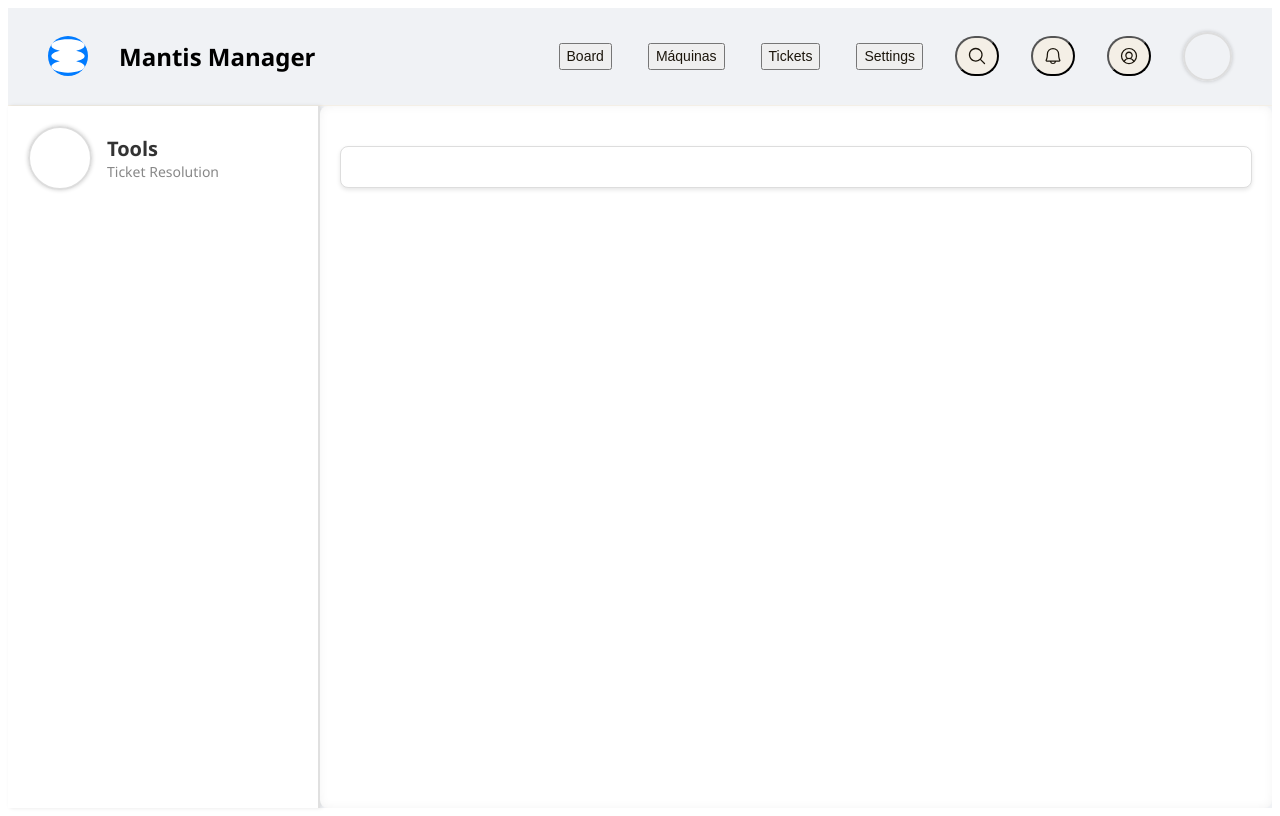
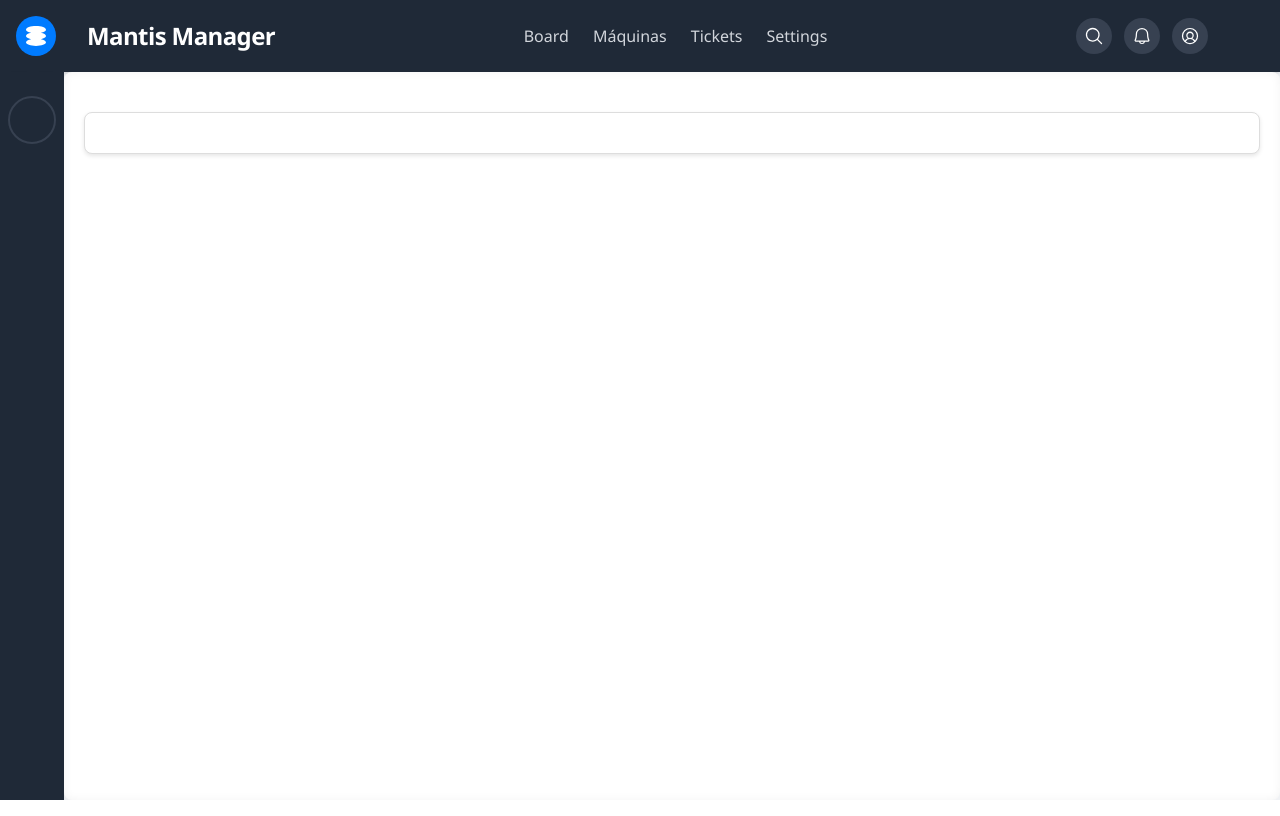
Before and after one commit to jmartinezgr/Mantis-Manager, a React (Vite) app in the folder client/Electron-interface/: page / in a window 1280 px wide. Built offline with nearby package versions, Linux system fonts and the light colour scheme.

Commit message:
feat: añadí Tailwind CSS y estilicé algunos componentes

```diff
--- a/client/Electron-interface/package.json
+++ b/client/Electron-interface/package.json
@@ -20,9 +20,13 @@
   "dependencies": {
     "@electron-toolkit/preload": "^3.0.1",
     "@electron-toolkit/utils": "^3.0.0",
+    "autoprefixer": "^10.4.20",
     "electron-updater": "^6.1.7",
+    "postcss": "^8.4.45",
     "react-beautiful-dnd": "^13.1.1",
-    "react-table": "^7.8.0"
+    "react-icons": "^5.3.0",
+    "react-table": "^7.8.0",
+    "tailwindcss": "^3.4.10"
   },
   "devDependencies": {
     "@electron-toolkit/eslint-config": "^1.0.2",
--- /dev/null
+++ b/client/Electron-interface/postcss.config.js
@@ -0,0 +1,6 @@
+module.exports = {
+  plugins: [
+    require('tailwindcss'),
+    require('autoprefixer'),
+  ],
+};
--- a/client/Electron-interface/src/renderer/src/components/Layout/Layout.css
+++ b/client/Electron-interface/src/renderer/src/components/Layout/Layout.css
@@ -1,4 +1,8 @@
 /* App.css */
+@tailwind base;
+@tailwind components;
+@tailwind utilities;
+
 .app-container {
   display: flex;
   flex-direction: column;
--- a/client/Electron-interface/src/renderer/src/components/Layout/SideBar.jsx
+++ b/client/Electron-interface/src/renderer/src/components/Layout/SideBar.jsx
@@ -1,28 +1,44 @@
 import React from 'react';
-import './Layout.css';
 import SidebarTickets from '../TicketsContent/SidebarTickets';
 
+const Sidebar = ({ activeTab }) => {
+  return (
+    <aside className="w-16 bg-gray-800 text-gray-100 shadow-lg flex flex-col items-center py-6">
+      <div
+        className="w-12 h-12 bg-cover bg-center rounded-full border-2 border-gray-700 mb-4"
+        style={{ backgroundImage: 'url("https://cdn.usegalileo.ai/sdxl10/a114458c-9a52-45d0-9740-8dc760b86b4e.png")' }}
+      ></div>
+      <nav>
+        <ul className="space-y-4">
+          {activeTab === 'board' && (
+            <li className={`flex items-center justify-center w-10 h-10 rounded-full ${activeTab === 'board' ? 'bg-gray-800 text-blue-400' : 'bg-gray-700 text-gray-400'} hover:bg-gray-600`}>
+              <span className="text-lg font-semibold">B</span>
+            </li>
+          )}
+          {activeTab === 'maquinas' && (
+            <li className={`flex items-center justify-center w-10 h-10 rounded-full ${activeTab === 'maquinas' ? 'bg-gray-800 text-green-400' : 'bg-gray-700 text-gray-400'} hover:bg-gray-600`}>
+              <span className="text-lg font-semibold">M</span>
+            </li>
+          )}
+          {activeTab === 'tickets' && (
+            <div>
+            <li className={`flex items-center justify-center w-10 h-10 rounded-full ${activeTab === 'tickets' ? 'bg-gray-800 text-yellow-400' : 'bg-gray-700 text-gray-400'} hover:bg-gray-600`}>
 
-const Sidebar = ({activeTab}) => {
-  return (
-    <aside className="sidebar">
-      <div className="sidebar-header">
-        <div className="sidebar-header-info">
-          <div className="sidebar-header-icon" style={{ backgroundImage: 'url("https://cdn.usegalileo.ai/sdxl10/a114458c-9a52-45d0-9740-8dc760b86b4e.png")' }}></div>
-          <div className="sidebar-header-text">
-            <h1>Tools</h1>
-            <p>Ticket Resolution</p>
-          </div>
-        </div>
-      </div>
-      <div className="sidebar-content">
-        {activeTab ==='board' && <p>Board</p>}
-        {activeTab ==='maquinas'&& <p>Maquinas</p>}
-        {activeTab ==='tickets'&& <SidebarTickets/>}
-        {activeTab === 'settings' && <p>settings</p>}
+<span className="text-lg font-semibold">T</span>
+
+            </li >
+            <SidebarTickets className=" mt-8"/>
+            </div>
 
 
-      </div>
+          )}
+          {activeTab === 'settings' && (
+            <li className={`flex items-center justify-center w-10 h-10 rounded-full ${activeTab === 'settings' ? 'bg-gray-800 text-red-400' : 'bg-gray-700 text-gray-400'} hover:bg-gray-600`}>
+              <span className="text-lg font-semibold">S</span>
+            </li>
+          )}
+        </ul>
+      </nav>
     </aside>
   );
 };
--- a/client/Electron-interface/src/renderer/src/components/Layout/header.jsx
+++ b/client/Electron-interface/src/renderer/src/components/Layout/header.jsx
@@ -1,54 +1,65 @@
 import React from 'react';
-import'./Layout.css'
 
-const Header = ({onTabChange}) => {
+const Header = ({ onTabChange }) => {
   return (
-    <header className="header">
-      <div className="header-left">
-        <div className="logo">
-          <svg viewBox="0 0 48 48" fill="none" xmlns="http://www.w3.org/2000/svg">
+    <header className="bg-gray-800 text-white shadow-md p-4">
+      <div className="flex justify-between items-center">
+        {/* Logo and Title */}
+        <div className="flex items-center space-x-4">
+          <div className="logo w-10 h-10 flex justify-center items-center bg-gray-700 rounded-full">
+            <svg viewBox="0 0 48 48" fill="none" xmlns="http://www.w3.org/2000/svg" className="w-6 h-6 text-white">
               <path
                 d="M44 11.2727C44 14.0109 39.8386 16.3957 33.69 17.6364C39.8386 18.877 44 21.2618 44 24C44 26.7382 39.8386 29.123 33.69 30.3636C39.8386 31.6043 44 33.9891 44 36.7273C44 40.7439 35.0457 44 24 44C12.9543 44 4 40.7439 4 36.7273C4 33.9891 8.16144 31.6043 14.31 30.3636C8.16144 29.123 4 26.7382 4 24C4 21.2618 8.16144 18.877 14.31 17.6364C8.16144 16.3957 4 14.0109 4 11.2727C4 7.25611 12.9543 4 24 4C35.0457 4 44 7.25611 44 11.2727Z"
                 fill="currentColor"
               ></path>
             </svg>
           </div>
-        <h2 className="header-title">Mantis Manager</h2>
+          <h2 className="text-2xl font-bold tracking-tight">Mantis Manager</h2>
         </div>
-      <div className="header-right">
-        <div className="nav-links">
-            <div className='inner-container'>
-          <button onClick={() => onTabChange('board')}  className='custom-text'>Board</button>
-          <button onClick={() => onTabChange('maquinas')} className='custom-text'>Máquinas</button>
-          <button onClick={() => onTabChange('tickets')} className='custom-text'>Tickets</button>
-          <button onClick={() => onTabChange('settings')} className='custom-text'>Settings</button>
+
+        {/* Navigation Links */}
+        <div className="hidden md:flex space-x-6">
+          <button onClick={() => onTabChange('board')} className="text-gray-300 hover:text-white transition duration-300">
+            Board
+          </button>
+          <button onClick={() => onTabChange('maquinas')} className="text-gray-300 hover:text-white transition duration-300">
+            Máquinas
+          </button>
+          <button onClick={() => onTabChange('tickets')} className="text-gray-300 hover:text-white transition duration-300">
+            Tickets
+          </button>
+          <button onClick={() => onTabChange('settings')} className="text-gray-300 hover:text-white transition duration-300">
+            Settings
+          </button>
         </div>
-        </div>
-        <div className="buttons">
-          <button className="icon-button">
-            <div>
-            <svg xmlns="http://www.w3.org/2000/svg" width="20px" height="20px" fill="currentColor" viewBox="0 0 256 256">
+
+        {/* Icons and Profile */}
+        <div className="flex items-center space-x-4">
+          {/* Icon Buttons */}
+          <div className="flex space-x-3">
+            <button className="p-2 bg-gray-700 rounded-full hover:bg-gray-600 transition duration-300">
+              <svg xmlns="http://www.w3.org/2000/svg" width="20px" height="20px" fill="currentColor" viewBox="0 0 256 256" className="text-white">
                 <path d="M229.66,218.34l-50.07-50.06a88.11,88.11,0,1,0-11.31,11.31l50.06,50.07a8,8,0,0,0,11.32-11.32ZM40,112a72,72,0,1,1,72,72A72.08,72.08,0,0,1,40,112Z"></path>
               </svg>
-            </div>
             </button>
-          <button className="icon-button">
-            <div>
-            <svg xmlns="http://www.w3.org/2000/svg" width="20px" height="20px" fill="currentColor" viewBox="0 0 256 256">
+            <button className="p-2 bg-gray-700 rounded-full hover:bg-gray-600 transition duration-300">
+              <svg xmlns="http://www.w3.org/2000/svg" width="20px" height="20px" fill="currentColor" viewBox="0 0 256 256" className="text-white">
                 <path d="M221.8,175.94C216.25,166.38,208,139.33,208,104a80,80,0,1,0-160,0c0,35.34-8.26,62.38-13.81,71.94A16,16,0,0,0,48,200H88.81a40,40,0,0,0,78.38,0H208a16,16,0,0,0,13.8-24.06ZM128,216a24,24,0,0,1-22.62-16h45.24A24,24,0,0,1,128,216ZM48,184c7.7-13.24,16-43.92,16-80a64,64,0,1,1,128,0c0,36.05,8.28,66.73,16,80Z"></path>
               </svg>
-            </div>
             </button>
-
-          <button className="icon-button">
-            <div>
-            <svg xmlns="http://www.w3.org/2000/svg" width="20px" height="20px" fill="currentColor" viewBox="0 0 256 256">
+            <button className="p-2 bg-gray-700 rounded-full hover:bg-gray-600 transition duration-300">
+              <svg xmlns="http://www.w3.org/2000/svg" width="20px" height="20px" fill="currentColor" viewBox="0 0 256 256" className="text-white">
                 <path d="M128,24A104,104,0,1,0,232,128,104.11,104.11,0,0,0,128,24ZM74.08,197.5a64,64,0,0,1,107.84,0,87.83,87.83,0,0,1-107.84,0ZM96,120a32,32,0,1,1,32,32A32,32,0,0,1,96,120Zm97.76,66.41a79.66,79.66,0,0,0-36.06-28.75,48,48,0,1,0-59.4,0,79.66,79.66,0,0,0-36.06,28.75,88,88,0,1,1,131.52,0Z"></path>
               </svg>
-            </div>
             </button>
           </div>
-        <div className="profile-pic" style={{ backgroundImage: 'url("https://cdn.usegalileo.ai/stability/5981c65c-0a74-4c3e-9fe9-c35dfc3942a0.png")' }}></div>
+
+          {/* Profile Picture */}
+          <div
+            className="w-10 h-10 rounded-full bg-cover bg-center"
+            style={{ backgroundImage: 'url("https://cdn.usegalileo.ai/stability/5981c65c-0a74-4c3e-9fe9-c35dfc3942a0.png")' }}
+          ></div>
+        </div>
       </div>
     </header>
   );
--- a/client/Electron-interface/src/renderer/src/components/TicketsContent/Tickets.css
+++ b/client/Electron-interface/src/renderer/src/components/TicketsContent/Tickets.css
@@ -1,3 +1,8 @@
+
+@tailwind base;
+@tailwind components;
+@tailwind utilities;
+
 .ticket-board {
     width: 100%;
     padding: 20px;
--- a/client/Electron-interface/src/renderer/src/components/historial/TicketHistory.css
+++ b/client/Electron-interface/src/renderer/src/components/historial/TicketHistory.css
@@ -1,16 +1,5 @@
-/* Asegúrate de ajustar el archivo CSS  */
-.history-modal {
-    position: fixed;
-    top: 0;
-    left: 0;
-    right: 0;
-    bottom: 0;
-    background: rgba(0, 0, 0, 0.5); /* Fondo semi-transparente */
-    display: flex;
-    justify-content: center;
-    align-items: center;
-    z-index: 1000; /* */
-  }
+
+
 
   .history-table {
     background: white;
--- /dev/null
+++ b/client/Electron-interface/tailwind.config.js
@@ -0,0 +1,10 @@
+module.exports = {
+  content: [
+    "./src/**/*.{js,jsx,ts,tsx}",
+    "./public/index.html",
+  ],
+  theme: {
+    extend: {},
+  },
+  plugins: [],
+}
```
Also changed, not shown: client/Electron-interface/src/renderer/src/components/TicketsContent/SidebarTickets.jsx (+18 -42 lines), client/Electron-interface/src/renderer/src/components/TicketsContent/Tarjeta.jsx (+52 -18 lines), client/Electron-interface/src/renderer/src/components/historial/HistoryTable.jsx (+21 -11 lines), 1 other file (tests, documents, lock files or other folders). Lines whose indentation alone changed are shown as unchanged.
